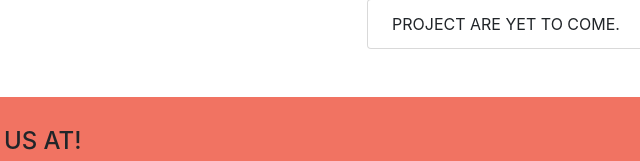
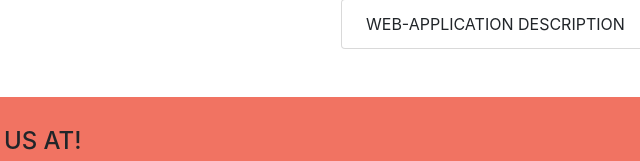
Before and after one commit to pramodh-123/dbmsnexus, a plain HTML site: page index.html in a window 1280 px wide. Both pictures are taken after a click on the button "VIEW PROJECTS". Shown: the part 1655-1816 px from the top of the page, 640-1280 px from the left. Drawn offline with nearby package versions, Linux system fonts and the light colour scheme.

Commit message:
Update index.html

```diff
--- a/index.html
+++ b/index.html
@@ -189,7 +189,7 @@
                 VIEW PROJECTS
               </button>
               <div class="dropdown-menu" aria-labelledby="dropdownMenuButton">
-                <a class="dropdown-item" href="#">PROJECT ARE YET TO COME.</a>
+                <a class="dropdown-item" href="tourism.html">WEB-APPLICATION DESCRIPTION</a>
               </div>
             </div>
           </section>
```
